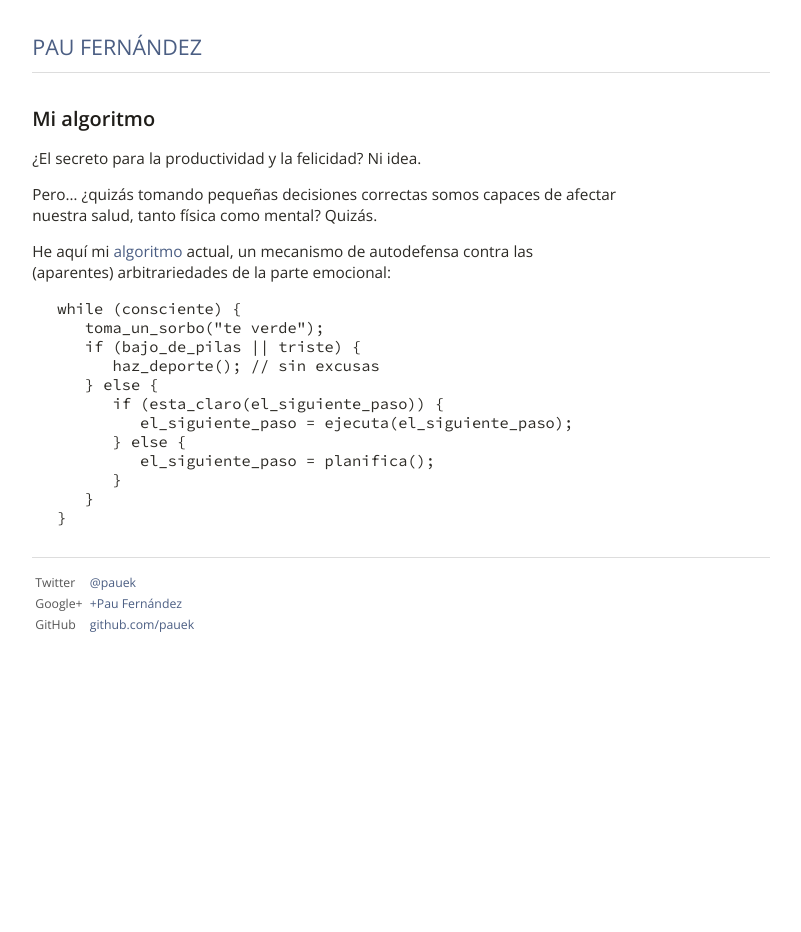
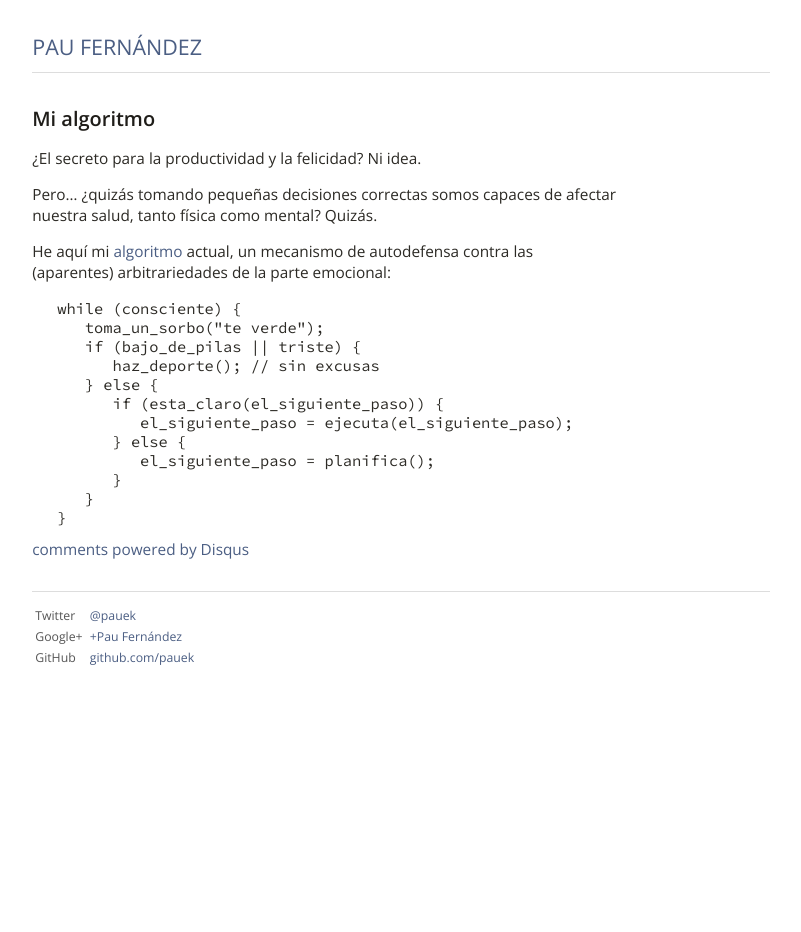
Before and after one commit to pauek/pauek.info, a Jekyll site: the page built from _posts/2012-12-04-mi-algoritmo.md, in a window 1280 px wide. Shown: the whole page, without its empty margins (239-1040 px from the left). Built offline with Jekyll 4.4.1, drawn with Linux system fonts in a browser that asks for light colours; nearby versions of some CDN libraries; comment, search, counter and statistics services are not loaded; some of the changed lines change nothing that is shown.

Commit message:
Añado Disqus a los posts

```diff
--- a/_layouts/post.html
+++ b/_layouts/post.html
@@ -5,3 +5,15 @@
 <div id="post">
   {{ content }}
 </div>
+
+<div id="disqus_thread"></div>
+<script type="text/javascript">
+  var disqus_shortname = 'pauek'; // required: replace example with your forum shortname
+  (function() {
+  var dsq = document.createElement('script'); dsq.type = 'text/javascript'; dsq.async = true;
+  dsq.src = 'http://' + disqus_shortname + '.disqus.com/embed.js';
+  (document.getElementsByTagName('head')[0] || document.getElementsByTagName('body')[0]).appendChild(dsq);
+  })();
+</script>
+<noscript>Please enable JavaScript to view the <a href="http://disqus.com/?ref_noscript">comments powered by Disqus.</a></noscript>
+<a href="http://disqus.com" class="dsq-brlink">comments powered by <span class="logo-disqus">Disqus</span></a>
```
